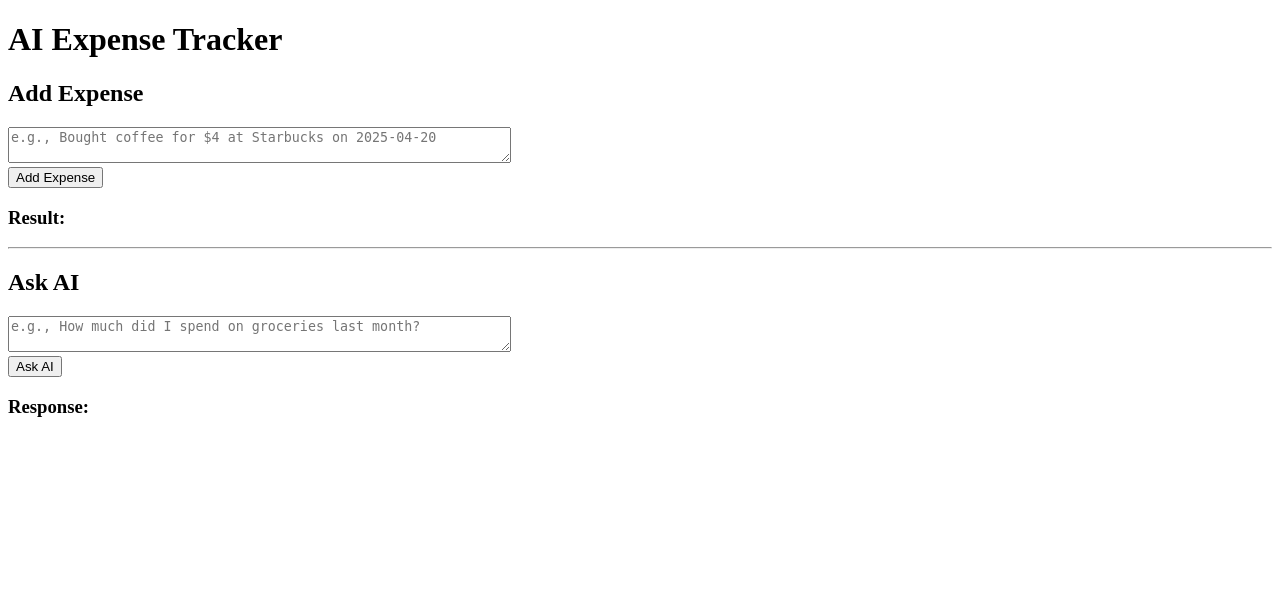
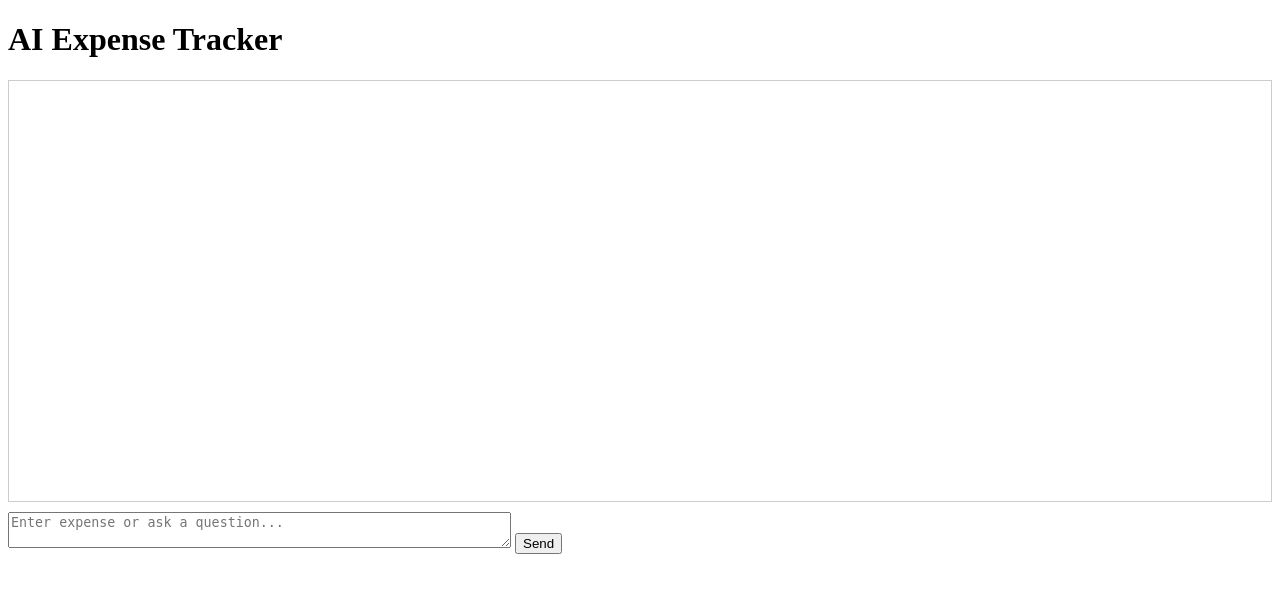
Before and after one commit to mukund-tiwari/build-with-windsurf-hackathon-ai-expense-tracker, a FastAPI app: page / in a window 1280 px wide. Shown: the top 593 px of the page. Run offline with FastAPI, Linux system fonts and the light colour scheme.

Commit message:
Merge UI into single chat interface with unified chat window

```diff
--- a/static/main.js
+++ b/static/main.js
@@ -1,45 +1,23 @@
 // main.js: Handle Add Expense and Ask AI interactions
 document.addEventListener('DOMContentLoaded', () => {
-  // Elements
-  const expText = document.getElementById('expense-text');
-  const expBtn = document.getElementById('expense-submit');
-  const expResult = document.getElementById('expense-result');
+  const chatWindow = document.getElementById('chat-window');
+  const chatInput = document.getElementById('chat-input');
+  const chatSend = document.getElementById('chat-send');
 
-  const askText = document.getElementById('ask-text');
-  const askBtn = document.getElementById('ask-submit');
-  const askResult = document.getElementById('ask-result');
+  function appendMessage(sender, text) {
+    const msgDiv = document.createElement('div');
+    msgDiv.classList.add('message', sender);
+    msgDiv.textContent = text;
+    chatWindow.appendChild(msgDiv);
+    chatWindow.scrollTop = chatWindow.scrollHeight;
+  }
 
-  // Add Expense event
-  expBtn.addEventListener('click', async () => {
-    const text = expText.value.trim();
-    if (!text) {
-      expResult.textContent = 'Please enter some text.';
-      return;
-    }
-    expResult.textContent = 'Submitting...';
-    try {
-      const resp = await fetch('/api/expenses', {
-        method: 'POST',
-        headers: { 'Content-Type': 'application/json' },
-        body: JSON.stringify({ text })
-      });
-      const data = await resp.json();
-      if (!resp.ok) throw new Error(data.detail || JSON.stringify(data));
-      expResult.textContent = JSON.stringify(data, null, 2);
-      expText.value = '';
-    } catch (err) {
-      expResult.textContent = 'Error: ' + err.message;
-    }
-  });
-
-  // Ask AI event
-  askBtn.addEventListener('click', async () => {
-    const text = askText.value.trim();
-    if (!text) {
-      askResult.textContent = 'Please enter some text.';
-      return;
-    }
-    askResult.textContent = 'Submitting...';
+  chatSend.addEventListener('click', async () => {
+    const text = chatInput.value.trim();
+    if (!text) return;
+    appendMessage('user', text);
+    chatInput.value = '';
+    appendMessage('status', 'Sending...');
     try {
       const resp = await fetch('/api/ask', {
         method: 'POST',
@@ -47,11 +25,48 @@ document.addEventListener('DOMContentLoaded', () => {
         body: JSON.stringify({ text })
       });
       const data = await resp.json();
-      if (!resp.ok) throw new Error(data.detail || JSON.stringify(data));
-      askResult.textContent = JSON.stringify(data, null, 2);
-      askText.value = '';
+      // Remove status message
+      const last = chatWindow.querySelector('.status:last-child');
+      if (last) chatWindow.removeChild(last);
+      if (!resp.ok) {
+        appendMessage('assistant', 'Error: ' + (data.detail || JSON.stringify(data)));
+        return;
+      }
+      // Interpret response
+      if (data.action === 'parse_expense' && data.expense) {
+        const e = data.expense;
+        appendMessage('assistant',
+          `Expense recorded: $${e.amount} on ${e.timestamp} for ${e.description}` +
+          (e.category ? ` (category: ${e.category})` : '')
+        );
+      } else if (data.action === 'query_expenses' && data.expenses) {
+        if (data.expenses.length === 0) {
+          appendMessage('assistant', 'No expenses found for that query.');
+        } else {
+          appendMessage('assistant', 'Expenses:');
+          data.expenses.forEach(e => {
+            appendMessage('assistant',
+              `- $${e.amount} on ${e.timestamp}: ${e.description}` +
+              (e.category ? ` (cat: ${e.category})` : '')
+            );
+          });
+        }
+      } else if (data.action === 'summarize_expenses' && data.summary) {
+        const s = data.summary;
+        appendMessage('assistant', `Total: $${s.total}`);
+        if (s.breakdown && s.breakdown.length) {
+          appendMessage('assistant', 'Breakdown:');
+          s.breakdown.forEach(b => {
+            appendMessage('assistant', `- ${b.period}: $${b.total}`);
+          });
+        }
+      } else if (data.response) {
+        appendMessage('assistant', data.response);
+      } else {
+        appendMessage('assistant', JSON.stringify(data));
+      }
     } catch (err) {
-      askResult.textContent = 'Error: ' + err.message;
+      appendMessage('assistant', 'Error: ' + err.message);
     }
   });
 });
--- a/templates/index.html
+++ b/templates/index.html
@@ -7,21 +7,11 @@
 </head>
 <body>
     <h1>AI Expense Tracker</h1>
-    <section>
-        <h2>Add Expense</h2>
-        <textarea id="expense-text" rows="2" cols="60" placeholder="e.g., Bought coffee for $4 at Starbucks on 2025-04-20"></textarea><br>
-        <button id="expense-submit">Add Expense</button>
-        <h3>Result:</h3>
-        <pre id="expense-result"></pre>
-    </section>
-    <hr>
-    <section>
-        <h2>Ask AI</h2>
-        <textarea id="ask-text" rows="2" cols="60" placeholder="e.g., How much did I spend on groceries last month?"></textarea><br>
-        <button id="ask-submit">Ask AI</button>
-        <h3>Response:</h3>
-        <pre id="ask-result"></pre>
-    </section>
+    <div id="chat-window" style="border:1px solid #ccc; padding:10px; height:400px; overflow:auto; margin-bottom:10px;"></div>
+    <div>
+        <textarea id="chat-input" rows="2" cols="60" placeholder="Enter expense or ask a question..."></textarea>
+        <button id="chat-send">Send</button>
+    </div>
     <script src="/static/main.js"></script>
 </body>
 </html>
```
